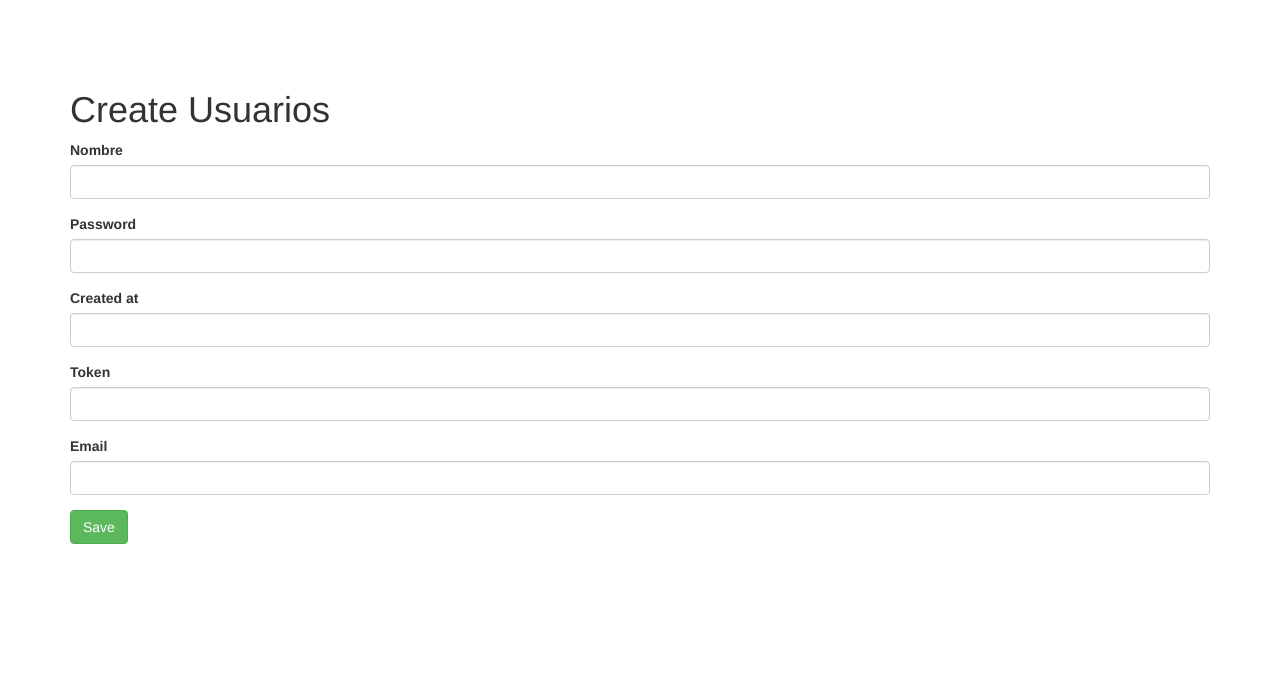
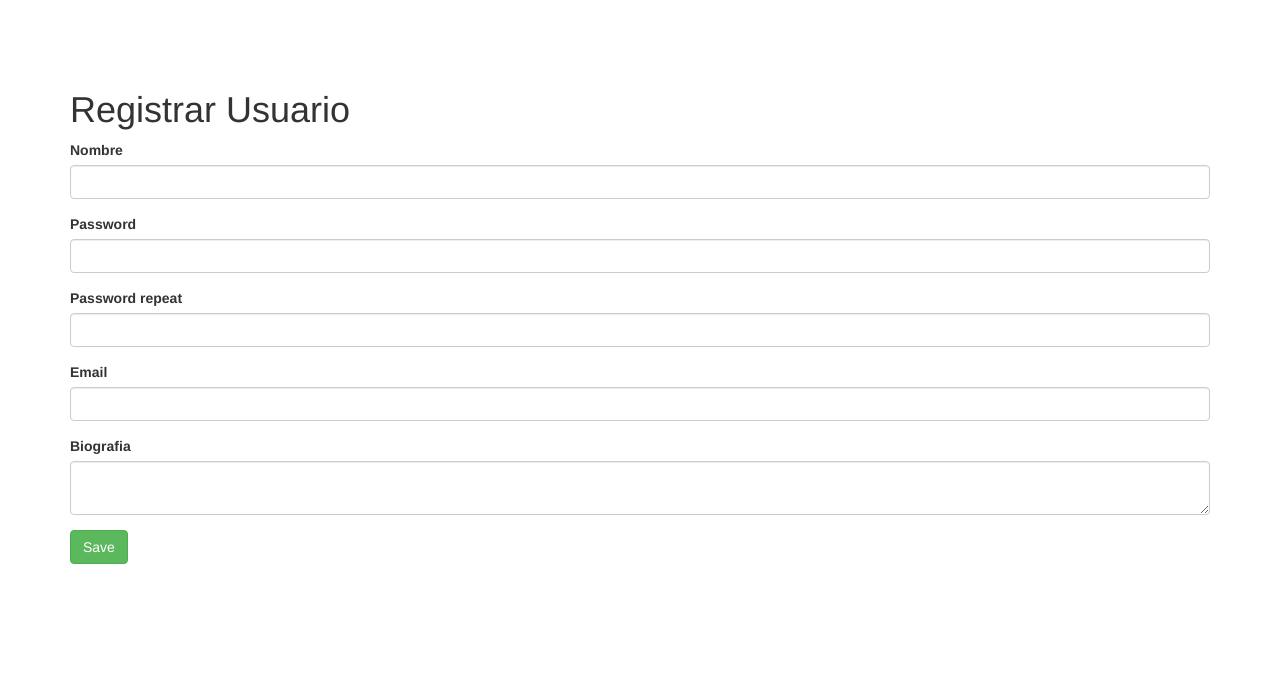
Before and after one commit to pemife/Aculturese, a Yii app: template views/usuarios/create.php in a window 1280 px wide. Shown: the top 696 px of the page. Run offline with PHP 8.4 and a stand-in for Yii, Linux system fonts and the light colour scheme; the template is opened without the code that fills it, so the values that code supplies are empty; form fields are guessed from the names that the template uses; some libraries are stand-ins or nearby versions.

Commit message:
Permite registrar usuarios nuevos

```diff
--- a/controllers/UsuariosController.php
+++ b/controllers/UsuariosController.php
@@ -66,6 +66,8 @@ class UsuariosController extends Controller
     {
         $model = new Usuarios();
 
+        $model->scenario = Usuarios::SCENARIO_CREATE;
+
         if ($model->load(Yii::$app->request->post()) && $model->save()) {
             return $this->redirect(['view', 'id' => $model->id]);
         }
@@ -85,6 +87,8 @@ class UsuariosController extends Controller
     public function actionUpdate($id)
     {
         $model = $this->findModel($id);
+
+        $model->scenario = Usuarios::SCENARIO_UPDATE;
 
         if ($model->load(Yii::$app->request->post()) && $model->save()) {
             return $this->redirect(['view', 'id' => $model->id]);
--- a/views/layouts/main.php
+++ b/views/layouts/main.php
@@ -42,7 +42,11 @@ AppAsset::register($this);
             ['label' => 'Usuarios', 'url' => ['/usuarios/index']],
             ['label' => 'Calendarios (proximamente)', 'url' => ['/usuarios/calendario']],
             Yii::$app->user->isGuest ? (
-                ['label' => 'Login', 'url' => ['/site/login']]
+              '<li>'
+              . Html::a('Login', ['site/login'])
+              . '</li><li>'
+              . Html::a('Registrar', ['usuarios/create'])
+              . '</li>'
             ) : (
               '<span class="dropdown">'
               . '<button class="btn btn-primary dropdown-toggle" type="button" data-toggle="dropdown">'. Yii::$app->user->identity->nombre
--- a/views/usuarios/_form.php
+++ b/views/usuarios/_form.php
@@ -16,11 +16,11 @@ use yii\widgets\ActiveForm;
 
     <?= $form->field($model, 'password')->passwordInput(['maxlength' => true]) ?>
 
-    <?= $form->field($model, 'created_at')->textInput() ?>
-
-    <?= $form->field($model, 'token')->textInput(['maxlength' => true]) ?>
+    <?= $form->field($model, 'password_repeat')->passwordInput(['maxlength' => true]) ?>
 
     <?= $form->field($model, 'email')->textInput(['maxlength' => true]) ?>
+
+    <?= $form->field($model, 'biografia')->textarea() ?>
 
     <div class="form-group">
         <?= Html::submitButton('Save', ['class' => 'btn btn-success']) ?>
--- a/views/usuarios/create.php
+++ b/views/usuarios/create.php
@@ -5,7 +5,7 @@ use yii\helpers\Html;
 /* @var $this yii\web\View */
 /* @var $model app\models\Usuarios */
 
-$this->title = 'Create Usuarios';
+$this->title = 'Registrar Usuario';
 $this->params['breadcrumbs'][] = ['label' => 'Usuarios', 'url' => ['index']];
 $this->params['breadcrumbs'][] = $this->title;
 ?>
```
Also changed, not shown: models/Usuarios.php (+5 -4 lines), views/usuarios/view.php (+5 -3 lines).
